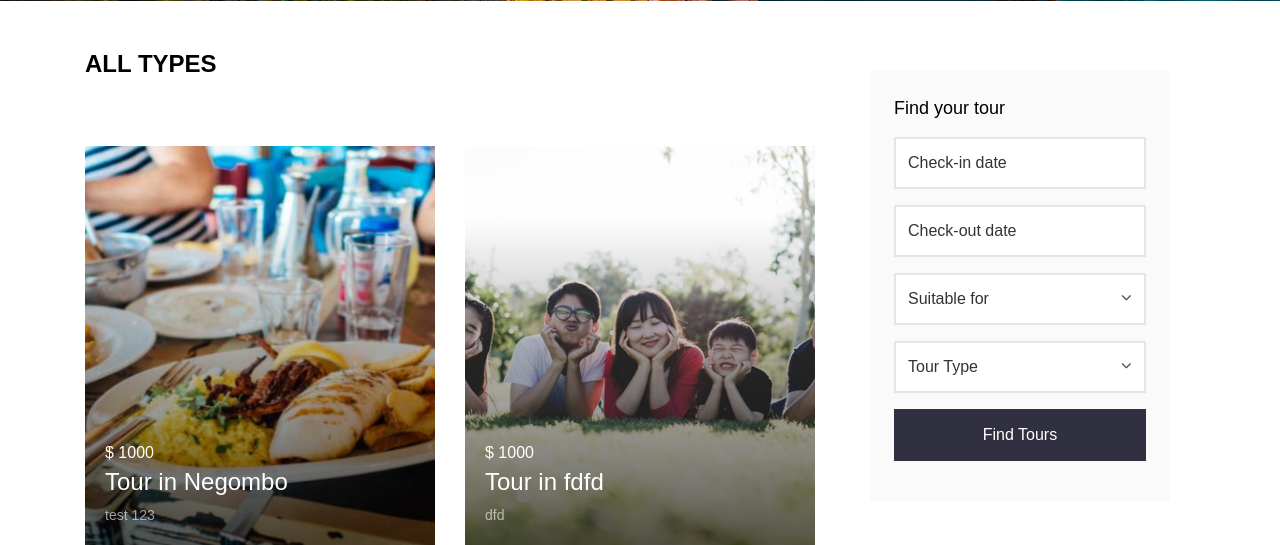
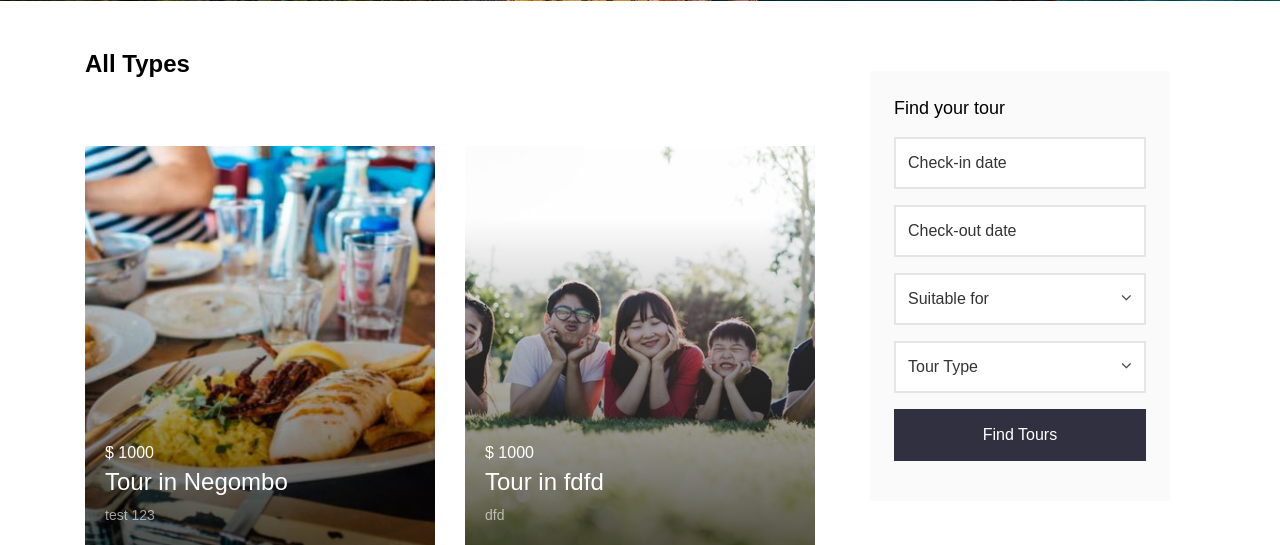
Before and after one commit to PrabuPro/sunway-backend, a CodeIgniter app: page /sunwayholidays/tours in a window 1280 px wide. Shown: the part 682-1227 px from the top of the page. Run offline with CodeIgniter, Linux system fonts and the light colour scheme; data comes from the database, SQL or seed files in the repository; some libraries are stand-ins or nearby versions; some web fonts are replaced.

Commit message:
search page modifications

```diff
--- a/application/views/Accomadations.php
+++ b/application/views/Accomadations.php
@@ -17,7 +17,7 @@
       <div class="container">
         <div class="row">
           <div class="col-lg-8">
-            <h2 class="mb-5 pb-3" style="font-size:24px; font-weight:600; text-transform:uppercase;"><?php if(isset($hotel_type)){ echo $hotel_type; } else { echo "All Types"; } ?></h2>
+            <h2 class="mb-5 pb-3" style="font-size:24px; font-weight:600; text-transform:capitalize;"><?php if(isset($hotel_type)){ echo $hotel_type. ' for ' . $suitable; } else { echo "All Types"; } ?></h2>
             <div class="row">
               <?php foreach($results as $result) : ?>
               <div class="col-md-6 col-lg-6 mb-4 ftco-animate">
--- a/application/views/Tours.php
+++ b/application/views/Tours.php
@@ -17,7 +17,7 @@
       <div class="container">
         <div class="row">
           <div class="col-lg-8">
-          <h2 class="mb-5 pb-3" style="font-size:24px; font-weight:600; text-transform:uppercase;"><?php if(isset($tour_type)){ echo $tour_type; } else { echo "All Types"; } ?></h2>
+          <h2 class="mb-5 pb-3" style="font-size:24px; font-weight:600; text-transform:capitalize;"><?php if(isset($tour_type)){ echo  $tour_type . ' for ' . $suitable ;  } else { echo "All Types"; } ?></h2>
             <div class="row ">
 
                 <?php foreach($results as $result) : ?>
```
